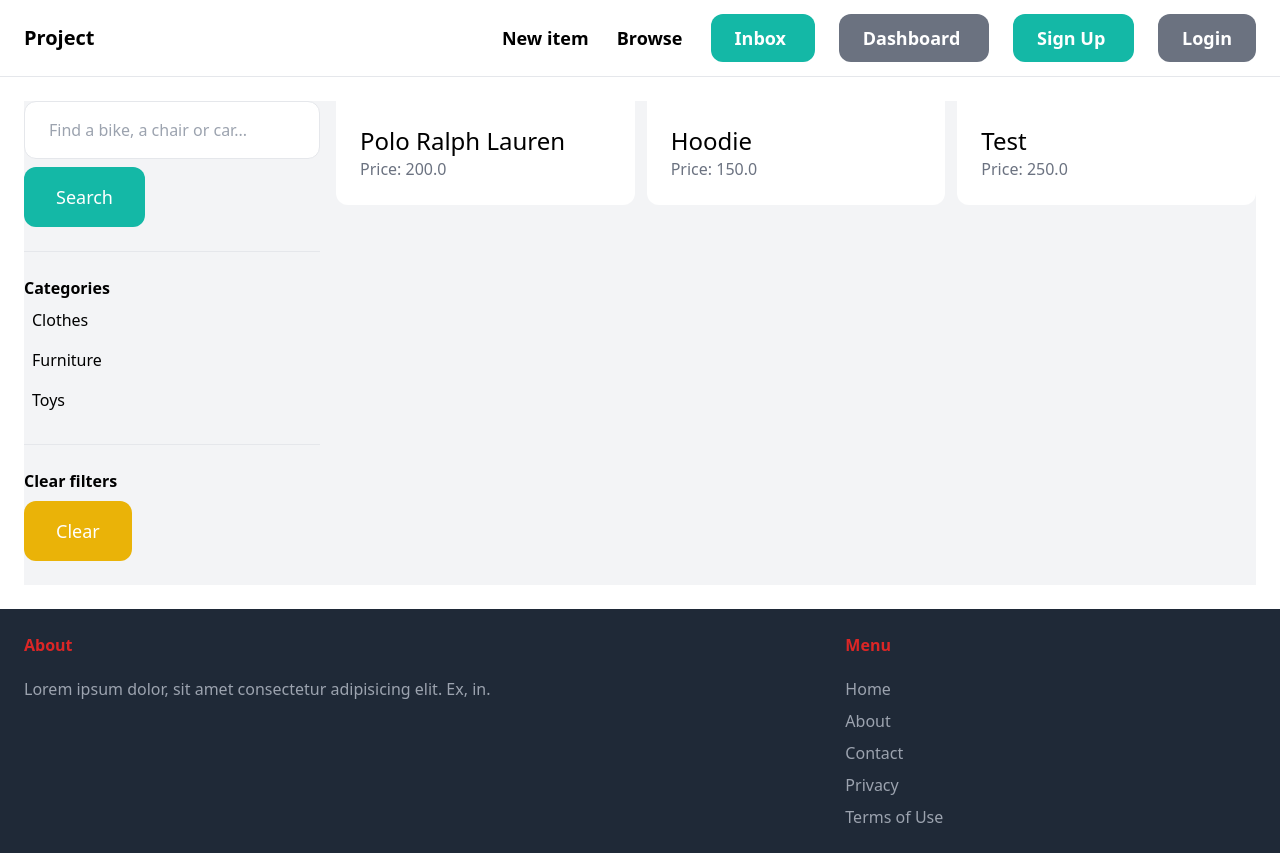
After one commit to Ravkeerat02/Py-MarketPlace, a Django app: page /items/ in a window 1280 px wide. The commit adds this page. Run offline with Django 4.2, Linux system fonts and the light colour scheme; data comes from the database, SQL or seed files in the repository; some libraries are stand-ins or nearby versions.

Commit message:
search and clear works

```diff
--- a/proj/core/templates/core/base.html
+++ b/proj/core/templates/core/base.html
@@ -19,7 +19,11 @@
           >New item</a
         >
 
-        <a href="#" class="text-lg font-bold hover:text-gray-500">Browse</a>
+        <a
+          href="{% url 'item:items' %}"
+          class="text-lg font-bold hover:text-gray-500"
+          >Browse</a
+        >
         <a
           href="#"
           class="px-6 py-3 text-lg font-bold bg-teal-500 text-white rounded-xl hover:bg-teal-600"
--- /dev/null
+++ b/proj/item/templates/item/items.html
@@ -0,0 +1,53 @@
+{% extends 'core/base.html' %}
+
+{% block title %}Items{% endblock %}
+
+{% block content %}
+    <div class="pb-6 grid grid-cols-4 gap-4 bg-gray-100">
+        <div class="col-span-1">
+            <form method="get" action="{% url 'item:items' %}">
+                <input name="query" class="w-full py-4 px-6 border rounded-xl" type="text" value="{{ query }}" placeholder="Find a bike, a chair or car...">
+
+                <button class="mt-2 py-4 px-8 text-lg bg-teal-500 text-white rounded-xl">Search</button>
+            </form>
+
+            <hr class="my-6">
+
+            <p class="font-semibold">Categories</p>
+
+            <ul>
+                {% for category in categories %}
+                    <li class="py-2 px-2 rounded-xl{% if category.id == category_id %} bg-gray-200{% endif %}">
+                        <a href="{% url 'item:items' %}?query={{ query }}&category={{ category.id }}">{{ category.name }}</a>
+                    </li>
+                {% endfor %}
+            </ul>
+
+            <hr class="my-6">
+
+            <p class="font-semibold">Clear filters</p>
+
+            <ul>
+                <li><a href="{% url 'item:items' %}" class="mt-2 py-4 px-8 inline-block bg-yellow-500 text-lg rounded-xl text-white">Clear</a>
+        </div>
+
+        <div class="col-span-3">
+            <div class="grid grid-cols-3 gap-3">
+                {% for item in items %}
+                    <div>
+                        <a href="{% url 'item:detail' item.id %}">
+                            <div>
+                                {% comment %} <img src="{{ item.image.url }}" class="rounded-t-xl"> {% endcomment %}
+                            </div>
+
+                            <div class="p-6 bg-white rounded-b-xl">
+                                <h2 class="text-2xl">{{ item.name }}</h2>
+                                <p class="text-gray-500">Price: {{ item.price }}</p>
+                            </div>
+                        </a>
+                    </div>
+                {% endfor %}
+            </div>
+        </div>
+    </div>
+{% endblock %}
--- a/proj/item/urls.py
+++ b/proj/item/urls.py
@@ -4,9 +4,10 @@ from . import views
 app_name = 'item'
 
 urlpatterns = [
-
+    #    home
+    path('', views.items, name='items'),
+    path('new/', views.new, name='new'),
     path('<int:pk>/', views.detail, name='detail'),
-    path('new/', views.new, name='new'),
     # delete
     path('<int:pk>/delete/', views.delete, name='delete'),
     # update
--- a/proj/item/views.py
+++ b/proj/item/views.py
@@ -1,7 +1,7 @@
 from django.shortcuts import get_object_or_404, redirect, render
 from django.contrib.auth.decorators import login_required
 
-from .models import Item
+from .models import Category, Item
 from .forms import EditItemForm, NewItemForm
 
 
@@ -61,3 +61,23 @@ def edit(request,pk):
             'form':form,
             'title': 'Edit item',
         })
+
+# SEARCH
+def items(request):
+    query = request.GET.get('query','')
+    categories = Category.objects.all()
+    category_id = request.GET.get('category',0)
+    items = Item.objects.filter(is_sold=False)
+
+    if category_id:
+        items = items.filter(category_id=category_id)
+
+    if query:
+        items = items.filter(Q(name__icontains=query) |Q(description__icontains=query))
+
+    return render(request, 'item/items.html',{
+      'items':items,
+      'query':query ,
+      'categories':categories ,
+      'category_id':category_id,
+    })
--- a/proj/proj/urls.py
+++ b/proj/proj/urls.py
@@ -9,7 +9,7 @@ from django.conf.urls.static import static
 urlpatterns = [
     # include the main ones
     path('' , include('core.urls')),
-    # item
+    # itemp
     path('items/',include('item.urls')),
     # dashbaord
     path('dashboard/',include('dashboard.urls')),
```
Also changed, not shown: README.md.
